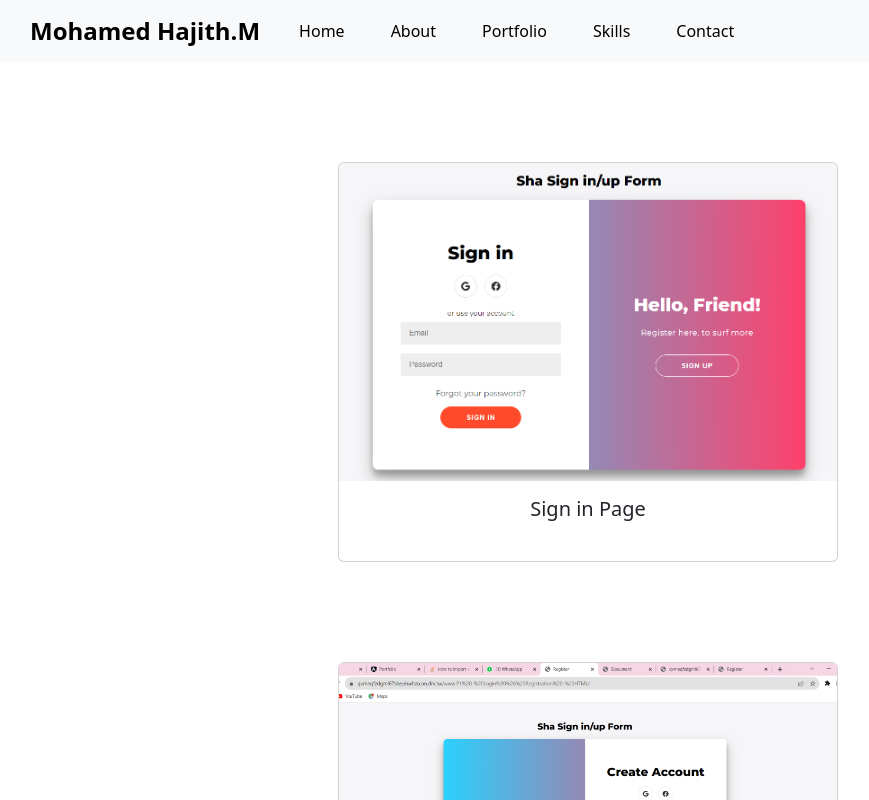
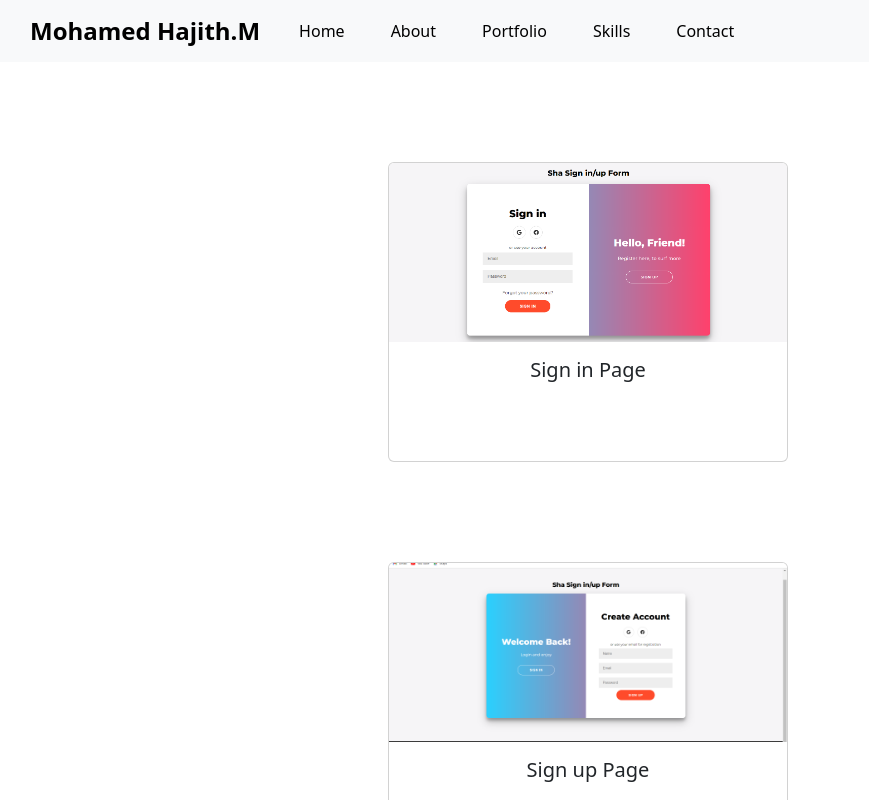
Before and after one commit to HAJITH-M/Portfolio-angular, an Angular app in the folder Porfolio/: page /project1 in a window 1280 px wide. Shown: the top 800 px of the page, without its empty margins (52-921 px from the left). Built offline with nearby package versions, Linux system fonts and the light colour scheme.

Commit message:
project1 images  added

```diff
--- a/Porfolio/src/app/project1/project1.component.css
+++ b/Porfolio/src/app/project1/project1.component.css
@@ -35,13 +35,13 @@
 
 
   .card {
-    width: 500px; /* Customize the width here */
-    height: 400px; /* Customize the height here */
+    width: 400px; /* Customize the width here */
+    height: 300px; /* Customize the height here */
     margin-top: 100px;
 }
 
 .card img {
-    height: 80%; /* Customize the image height here */
+    height: 60%; /* Customize the image height here */
     width: 100%; /* Make the image fill the width of the card */
     object-fit: cover;
 }
```
